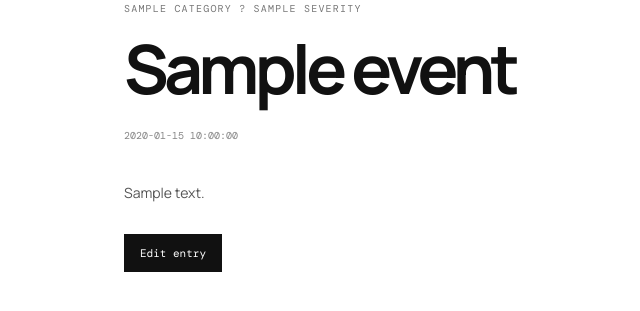
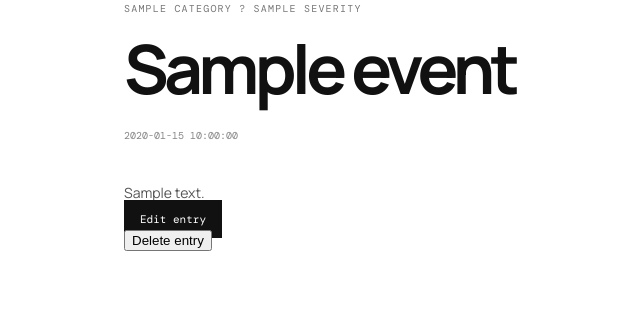
Before and after one commit to RajuSinghRaj/devme, a Flask app: template templates/event.html in a window 1280 px wide. Shown: the part 166-477 px from the top of the page, without its empty margins (56-696 px from the left). Run offline with Flask 3, Linux system fonts and the light colour scheme; the template is opened without the code that fills it: most values are stand-ins (such as "Sample title", 1, 10 or a date in 2020).

Commit message:
feat: delete log entries from detail page

```diff
--- a/app.py
+++ b/app.py
@@ -172,6 +172,12 @@ def create_app(test_config=None):
     @app.get("/api/summary")
     def api_summary():
         return jsonify(event_count=count_events(app.config["DATABASE"]), category_count=len(list_categories(app.config["DATABASE"])), monitor_count=len(list_monitors(app.config["DATABASE"])), latest_event=latest_event(app.config["DATABASE"]))
+
+    @app.post("/events/<int:event_id>/delete")
+    def delete_event_page(event_id):
+        if not delete_event(app.config["DATABASE"], event_id):
+            return render_template("404.html"), 404
+        return redirect(url_for("dashboard"))
 
     @app.route("/events/<int:event_id>/edit", methods=["GET", "POST"])
     def edit_event_page(event_id):
--- a/templates/event.html
+++ b/templates/event.html
@@ -1,2 +1,2 @@
 <!doctype html>
-<html lang="en"><head><meta charset="utf-8"><meta name="viewport" content="width=device-width, initial-scale=1"><title>{{ event.title }} ? DevTrack</title><link rel="stylesheet" href="{{ url_for('static', filename='style.css') }}"></head><body><main class="page"><header class="topbar"><a class="brand" href="/">DEVTRACK<span>.</span></a><a class="caption" href="/">BACK TO DASHBOARD</a></header><article class="event-detail"><p class="eyebrow">{{ event.category|upper }} ? {{ event.severity|upper }}</p><h1>{{ event.title }}</h1><time datetime="{{ event.created_at }}">{{ event.created_at }}</time><div class="event-body">{{ event.details }}</div><a class="new-entry" href="{{ url_for('edit_event_page', event_id=event.id) }}">Edit entry</a></article></main></body></html>
+<html lang="en"><head><meta charset="utf-8"><meta name="viewport" content="width=device-width, initial-scale=1"><title>{{ event.title }} ? DevTrack</title><link rel="stylesheet" href="{{ url_for('static', filename='style.css') }}"></head><body><main class="page"><header class="topbar"><a class="brand" href="/">DEVTRACK<span>.</span></a><a class="caption" href="/">BACK TO DASHBOARD</a></header><article class="event-detail"><p class="eyebrow">{{ event.category|upper }} ? {{ event.severity|upper }}</p><h1>{{ event.title }}</h1><time datetime="{{ event.created_at }}">{{ event.created_at }}</time><div class="event-body">{{ event.details }}</div><div class="event-actions"><a class="new-entry" href="{{ url_for('edit_event_page', event_id=event.id) }}">Edit entry</a><form method="post" action="{{ url_for('delete_event_page', event_id=event.id) }}" onsubmit="return confirm('Delete this entry?')"><button class="delete-entry" type="submit">Delete entry</button></form></div></article></main></body></html>
```
Also changed, not shown: tests/test_event_delete_page.py (added, +9 -0 lines).
